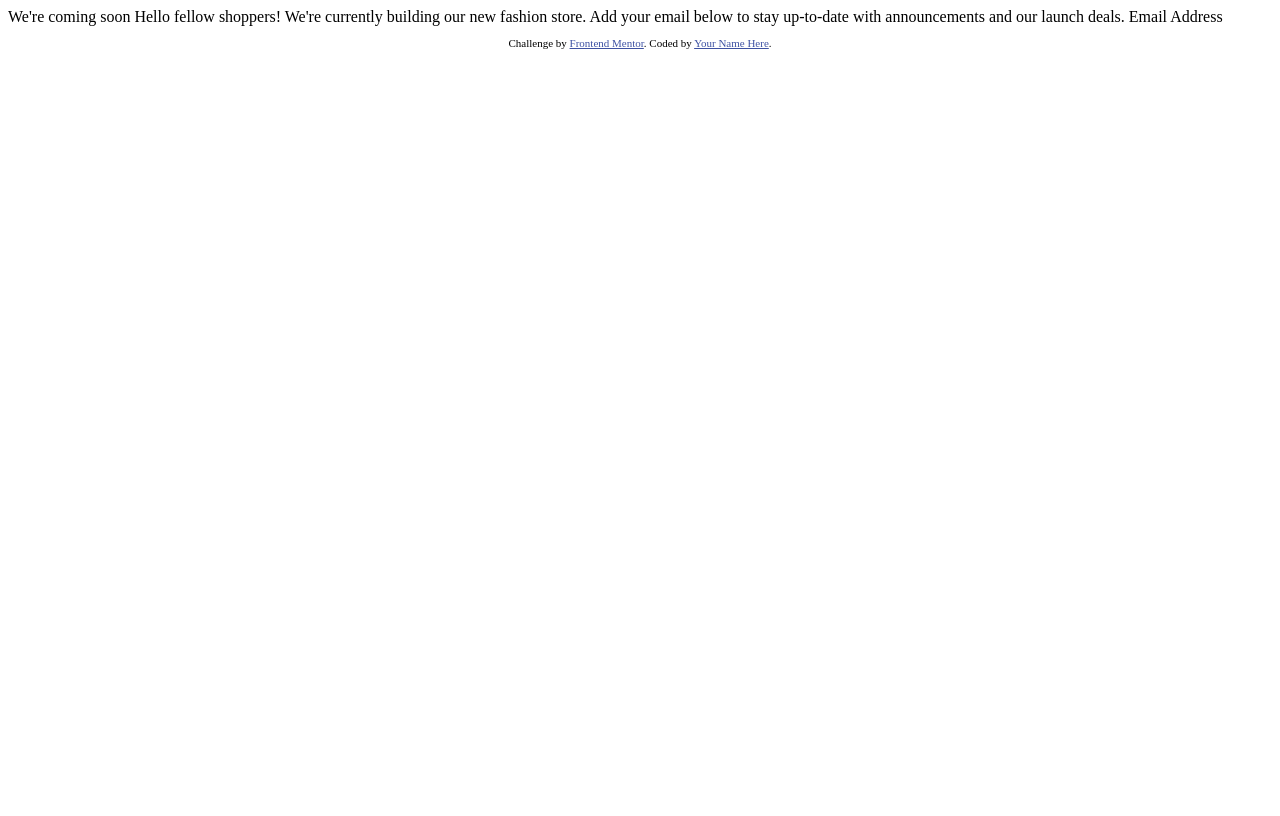
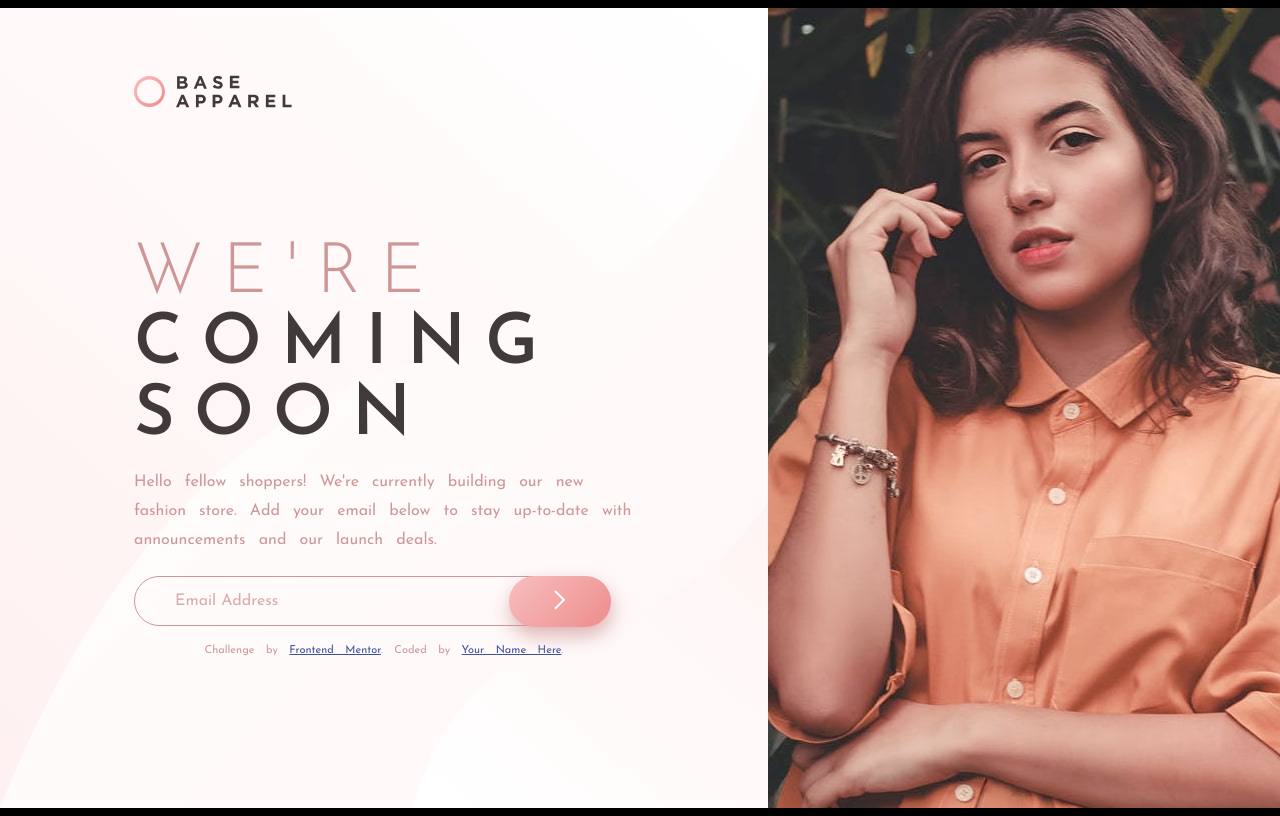
Before and after one commit to blended-ideas/Base-Apparel-Coming-Soon, a plain HTML site: page index.html in a window 1280 px wide. Drawn offline with Linux system fonts and the light colour scheme.

Commit message:
Working commit.

```diff
--- a/index.html
+++ b/index.html
@@ -2,32 +2,50 @@
 <html lang="en">
 <head>
     <meta charset="UTF-8">
-  <meta name="viewport" content="width=device-width, initial-scale=1.0"> <!-- displays site properly based on user's device -->
+    <meta name="viewport" content="width=device-width, initial-scale=1.0">
+    <!-- displays site properly based on user's device -->
 
     <link rel="icon" type="image/png" sizes="32x32" href="./images/favicon-32x32.png">
+    <link rel="stylesheet" type="text/css" href="styles.css">
 
     <title>Frontend Mentor | Base Apparel coming soon page</title>
-
-  <!-- Feel free to remove these styles or customise in your own stylesheet 👍 -->
-  <style>
-    .attribution { font-size: 11px; text-align: center; }
-    .attribution a { color: hsl(228, 45%, 44%); }
-  </style>
 </head>
 <body>
 
-  We're coming soon
+<section class="gridWrapper">
+    <div class="customGrid">
+        <div class="customGrid__header customContentWidth">
+            <div class="logoContainer">
+                <img src="images/logo.svg" alt="Base Apparel">
+            </div>
+        </div>
+        <div class="customGrid__hero">
 
+        </div>
+        <div class="customGrid__info customContentWidth">
+            <div class="coming-soon-template">
+                <span class="span1">We're</span>
+                <span class="span2">coming soon</span>
+            </div>
+            <p>
                 Hello fellow shoppers! We're currently building our new fashion store.
                 Add your email below to stay up-to-date with announcements and our launch deals.
+            </p>
+            <div>
+                <input type="text" class="emailInput" placeholder="Email Address">
+                <button class="inputButton">
+                    <img src="images/icon-arrow.svg" alt="Arrow Icon">
+                </button>
+            </div>
 
-  Email Address
-
-  <footer>
+            <div>
                 <p class="attribution">
                     Challenge by <a href="https://www.frontendmentor.io?ref=challenge" target="_blank">Frontend Mentor</a>.
                     Coded by <a href="#">Your Name Here</a>.
                 </p>
-  </footer>
+            </div>
+        </div>
+    </div>
+</section>
 </body>
 </html>
--- /dev/null
+++ b/styles.css
@@ -0,0 +1,214 @@
+@import url('https://fonts.googleapis.com/css?family=Josefin+Sans:300,400,600&display=swap');
+
+:root {
+    --desaturated-red: hsl(0, 36%, 70%);
+    --soft-red: hsl(0, 93%, 68%);
+    --dark-greyish-red: hsl(0, 6%, 24%);
+
+    --gradient1: linear-gradient(135deg, hsl(0, 0%, 100%), hsl(0, 100%, 98%));
+    --gradient2: linear-gradient(135deg, hsl(0, 80%, 86%), hsl(0, 74%, 74%));
+}
+
+body {
+    font-size: 16px;
+    font-family: 'Josefin Sans', sans-serif;
+}
+
+
+/* Desktop Display */
+@media (min-width: 576px) {
+    body {
+        margin: 8px 0;
+        min-height: 100%;
+        background: black;
+    }
+
+    .customGrid {
+        display: grid;
+        grid-template-rows: 100px auto;
+        grid-template-columns: 3fr 2fr;
+    }
+
+    .customGrid__header {
+        grid-row: 1 / 1;
+        grid-column: 1 / 1;
+    }
+
+    .customGrid__info {
+        margin: auto;
+        grid-row: 2 / -1;
+        grid-column: 1 / 2;
+    }
+
+    .customGrid__hero {
+        background: url("images/hero-desktop.jpg") no-repeat;
+        background-size: cover;
+        grid-row: 1 / -1;
+        grid-column: 2 / -1;
+    }
+
+    .customContentWidth {
+        width: 500px;
+    }
+
+    .emailInput {
+        width: 24rem;
+    }
+}
+
+
+/* Mobile Display */
+@media (max-width: 575px) {
+    body {
+        margin: 0;
+    }
+
+    .customGrid {
+        display: grid;
+        grid-template-rows: 10% 30% 60%;
+        grid-template-columns: 100vw;
+    }
+
+    .gridWrapper {
+        min-height: 100vh;
+    }
+
+    .emailInput {
+        width: 80vw;
+    }
+
+    .customGrid__header {
+        margin: auto 10px !important;
+        align-items: center !important;
+    }
+
+    .customGrid__header .logoContainer {
+        margin-left: 50px;
+        align-items: center !important;
+    }
+
+    .customGrid__hero {
+        background: url("images/hero-mobile.jpg") no-repeat;
+        height: 250px;
+        background-size: cover;
+    }
+
+    .customGrid__info {
+        text-align: center;
+    }
+
+    .customGrid__info .coming-soon-template {
+        letter-spacing: 1.2rem;
+        padding-top: 3rem;
+    }
+
+    .customGrid__info .coming-soon-template .span1 {
+        font-size: 40px !important;
+    }
+
+    .customGrid__info .coming-soon-template .span2 {
+        font-size: 40px !important;
+    }
+
+    .customGrid__info p {
+        padding: 0 20px;
+    }
+
+    .emailInput {
+        width: 15rem;
+    }
+
+    .attribution {
+        position: absolute;
+        bottom: 10px;
+    }
+}
+
+.gridWrapper {
+    background: var(--gradient1);
+}
+
+.customGrid {
+    min-height: 100vh;
+    background-image: url("images/bg-pattern-desktop.svg");
+    background-repeat: no-repeat;
+}
+
+.customGrid__header {
+    display: flex;
+    align-items: flex-end;
+    margin: 0 auto;
+}
+
+.customGrid__header .logoContainer {
+    display: flex;
+    align-items: center;
+}
+
+.customGrid__info {
+    position: relative;
+}
+
+.customGrid__info .coming-soon-template {
+    text-transform: uppercase;
+    letter-spacing: 1.2rem;
+}
+
+.customGrid__info .coming-soon-template .span1 {
+    font-weight: 300;
+    color: var(--desaturated-red);
+    font-size: 70px;
+}
+
+.customGrid__info .coming-soon-template .span2 {
+    font-weight: 600;
+    color: var(--dark-greyish-red);
+    font-size: 70px;
+}
+
+.customGrid__info p {
+    color: var(--desaturated-red);
+    word-spacing: 0.5rem;
+    line-height: 1.8rem;
+}
+
+.emailInput {
+    flex: 1;
+    margin-right: -6rem;
+    padding: 1rem 2.5rem 1rem;
+    border: solid 1px var(--desaturated-red);
+    border-radius: 10rem;
+    background-color: transparent;
+    font-family: inherit;
+    font-size: inherit;
+}
+
+.emailInput:focus {
+    outline: none;
+}
+
+.emailInput::placeholder {
+    color: rgba(206, 151, 151, 0.8);
+}
+
+.inputButton {
+    position: relative;
+    top: 5px;
+    width: 6.4rem;
+    height: 3.2rem;
+    transition: 0.2s;
+    border: 0;
+    border-radius: 10rem;
+    background-image: var(--gradient2);
+    box-shadow: 1px 9px 19px rgba(206, 150, 150, 0.7);
+    cursor: pointer;
+}
+
+.attribution {
+    font-size: 11px;
+    text-align: center;
+}
+
+.attribution a {
+    color: hsl(228, 45%, 44%);
+}
```
Lines whose indentation alone changed are shown as unchanged.
